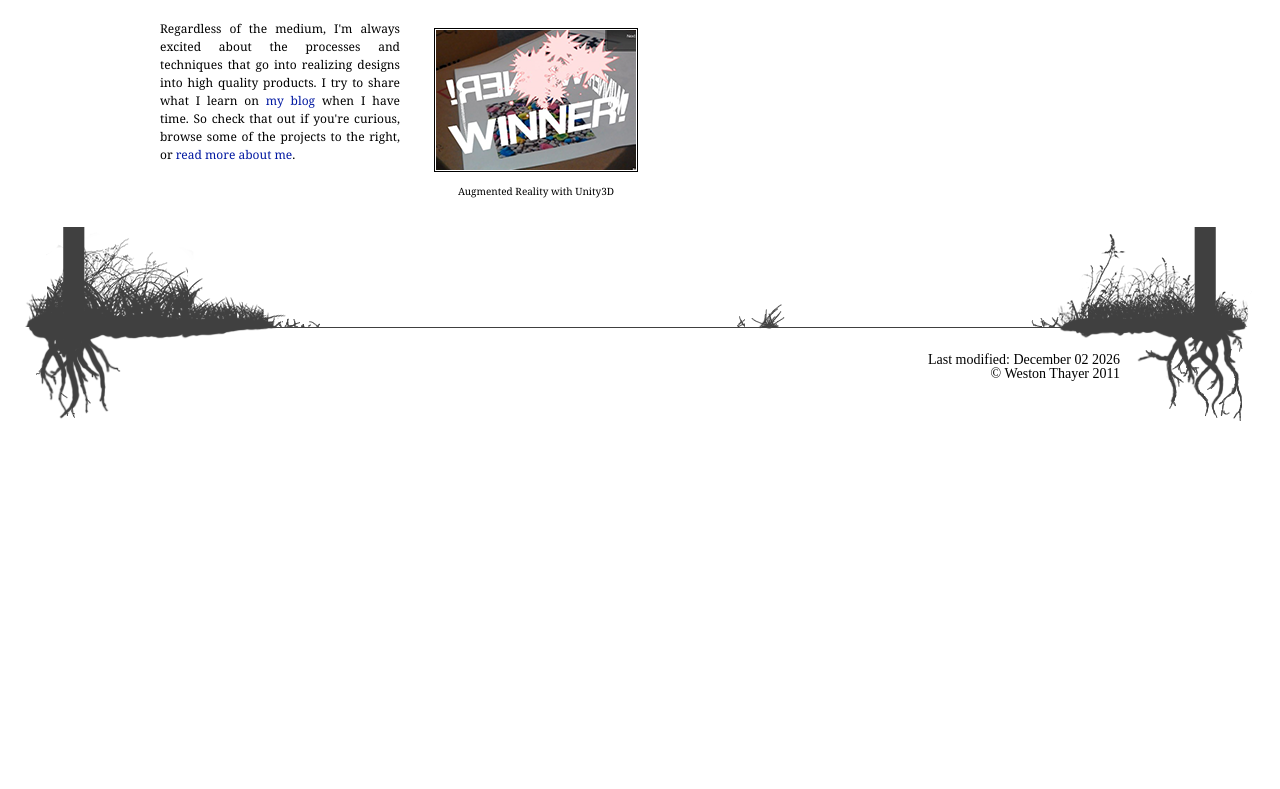
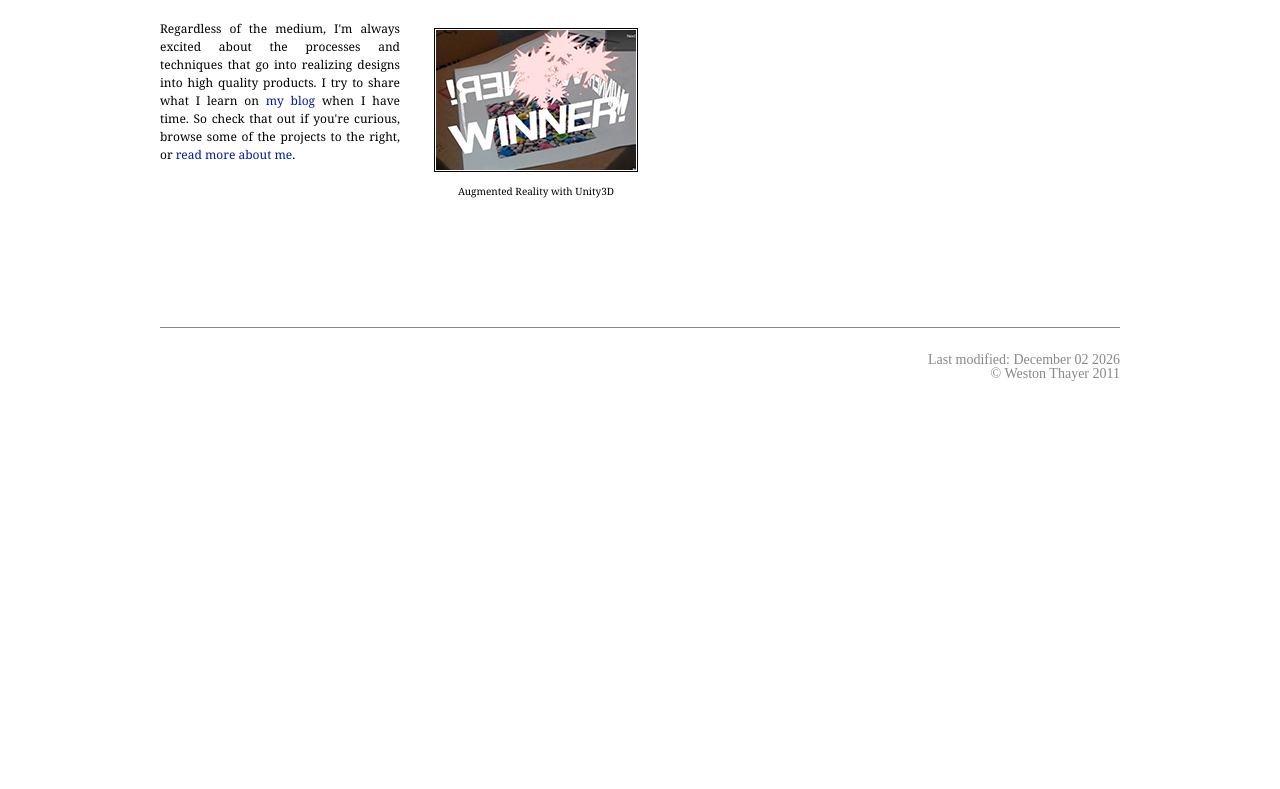
Before and after one commit to WestonThayer/portfolio, a PHP site: page /index.php in a window 1280 px wide. Shown: the part 368-1157 px from the top of the page. Run offline with PHP 8.4, Linux system fonts and the light colour scheme; some web fonts are replaced.

Commit message:
Change to simplistic footer

```diff
--- a/css/styles.css
+++ b/css/styles.css
@@ -287,15 +287,12 @@ strong {
 	text-align: right;
 	margin: 0 0 0 0;
 	padding: 100px 135px 100px 135px;
-	background: url('../images/bottom-bg.png');
-	background-repeat: no-repeat;
-	background-attachment: initial;
-	background-position: 50% 0;
+    color: #888888
 }
 
 #footer #text {
 	padding: 25px 0 25px 0;
-	border-top: 1px solid #404040;
+	border-top: 1px solid #888888;
 }
 
 #footer p {
```
Also changed, not shown: images/bottom-bg.png (deleted).
